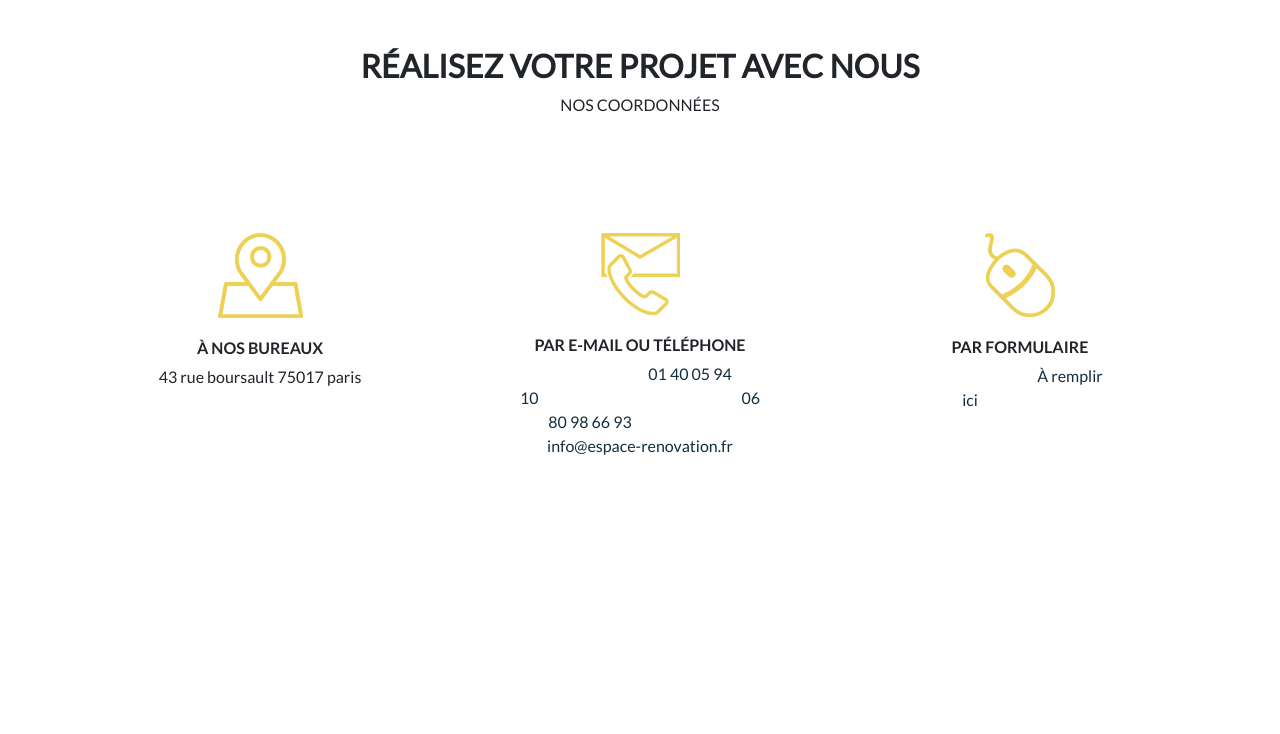
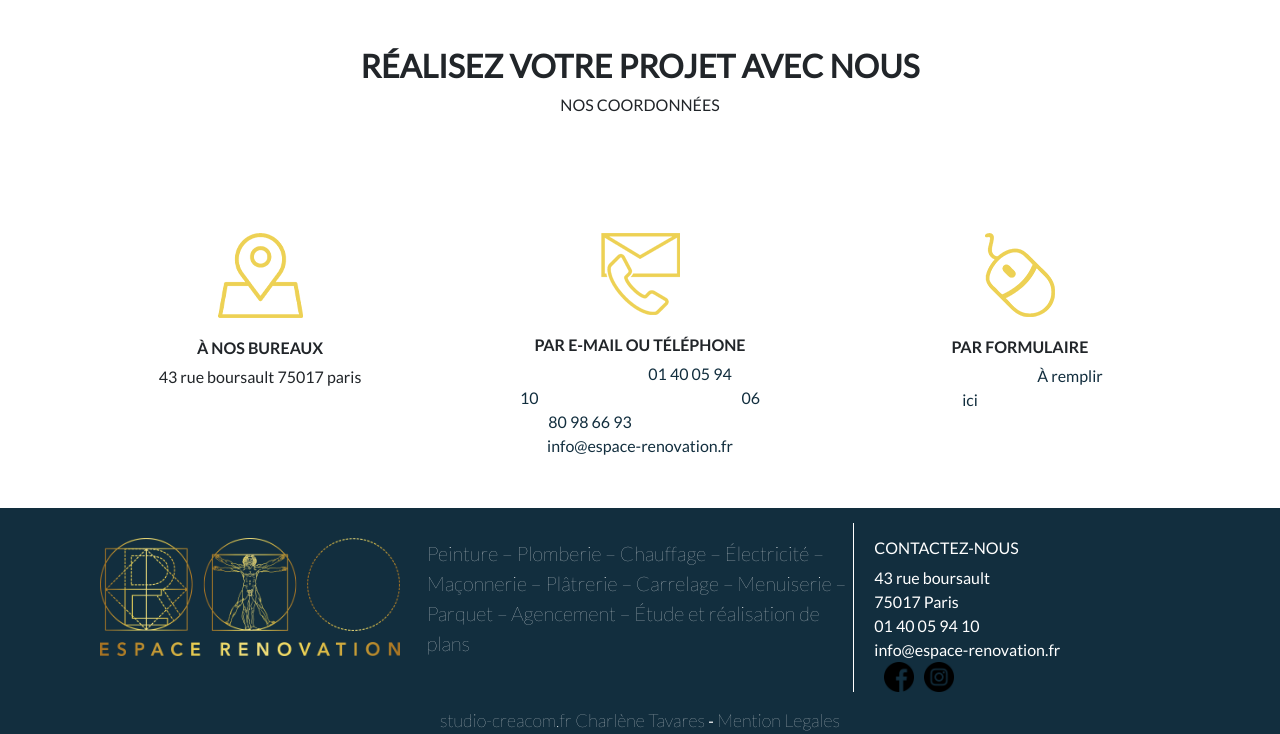
Before and after one commit to Romainperfer33/ESPACE-RENOVATION, a plain HTML site: page index.html in a window 1280 px wide. Shown: the part 2605-3339 px from the top of the page. Before the commit the page ends 3063 px from the top, so only its background shows below. Drawn offline with Linux system fonts and the light colour scheme.

Commit message:
commit aprem mardi

```diff
--- a/assets/css/style.css
+++ b/assets/css/style.css
@@ -23,6 +23,10 @@ body {
     src: url(../fonts/ROBOTO/Roboto-Bold.ttf);
 }
 
+@font-face {
+    font-family: "Lato-Thin";
+    src: url(../fonts/Lato/Lato-Thin.ttf);
+}
 
 p.hub {
     font-family: "Roboto-Regular", Arial, Helvetica, sans-serif;
@@ -47,6 +51,14 @@ p.pa {
 
 .nos {
     font-family: "Lato-Bold",Arial, Helvetica, sans-serif;
+}
+
+footer .pa {
+    font-family: "Lato-Thin", Arial, Helvetica, sans-serif; ;
+}
+
+.stud a {
+    font-family: "Lato-Thin", Arial, Helvetica, sans-serif;
 }
 /* HEADER */
 
@@ -212,3 +224,68 @@ p.pa {
     padding-left: 0;
     padding-right: 0;
 }
+
+/* FOOTER */
+
+footer .container {
+    background-color: rgb(18, 46, 62);
+    max-width: 100%;
+}
+
+footer .col-4 {
+    color: white;
+    margin-top: 30px;
+    padding-right: 0;
+    padding-left: 0;
+}
+
+footer .col-4 h2 {
+    font-size: 16px;
+    margin-top: 15px
+}
+
+footer .pa {
+    font-size: 20px;
+    font-weight: 300;
+}
+
+footer p {
+    margin-bottom: 0;
+}
+
+footer .contact {
+    padding-left: 20px;
+    border-left: 1px solid white;
+    margin-top: 15px;
+    margin-bottom: 15px;
+}
+
+footer .col-4 img {
+    width: 300px;
+    margin-left: 100px;
+}
+
+footer .contact img{
+    width: 30px;
+    margin-left: 10px;
+}
+
+.stud {
+    display: flex;
+    justify-content: center;
+}
+.stud a {
+    text-decoration: none;
+    color: white;
+    font-size: 18px;
+    font-weight: 400;
+}
+
+.stud p {
+    color: white;
+}
+
+.stud a:hover {
+    color: gold;
+    transition-duration: 0.4s;
+}
--- a/index.html
+++ b/index.html
@@ -167,6 +167,29 @@
       </div>
     </section>
     <footer>
+      <div class="container">
+        <div class="row">
+          <div class="col-4">
+            <img src="assets/img/img/LOGO.png" alt="">
+          </div>
+          <div class="col-4 trait">
+            <p class="pa">Peinture – Plomberie – Chauffage – Électricité – Maçonnerie – Plâtrerie – Carrelage – Menuiserie – Parquet – Agencement – Étude et réalisation de plans</p>
+          </div>
+          <div class="col-4 contact">
+            <h2>CONTACTEZ-NOUS</h2>
+            <p>43 rue boursault</p>
+            <p>75017 Paris</p>
+            <p>01 40 05 94 10</p>
+            <p>info@espace-renovation.fr</p>
+            <p><a href=""><img src="assets/img/img/facebook.png" alt=""></a><a href=""><img src="assets/img/img/instagram.png" alt=""></a></p>
+          </div>
+        </div>
+        <div class="stud">
+          <p>
+            <a href="">studio-creacom.fr Charlène Tavares</a> - <a href=""> Mention Legales</a>
+          </p>
+        </div>
+      </div>
 
     </footer>
 </body>
```
Also changed, not shown: assets/img/img/facebook.png (added), assets/img/img/instagram.png (added), 4 other files.
